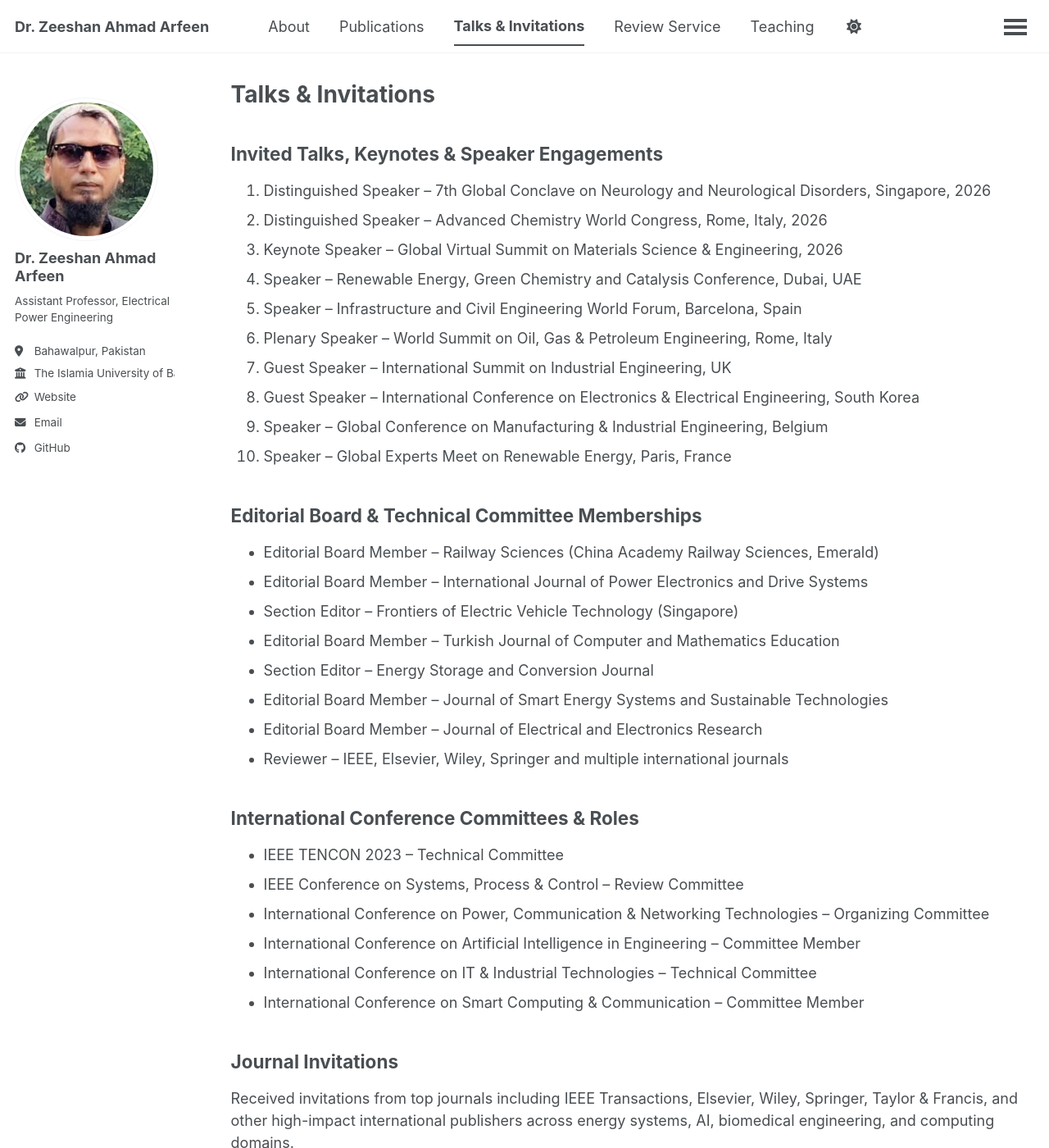
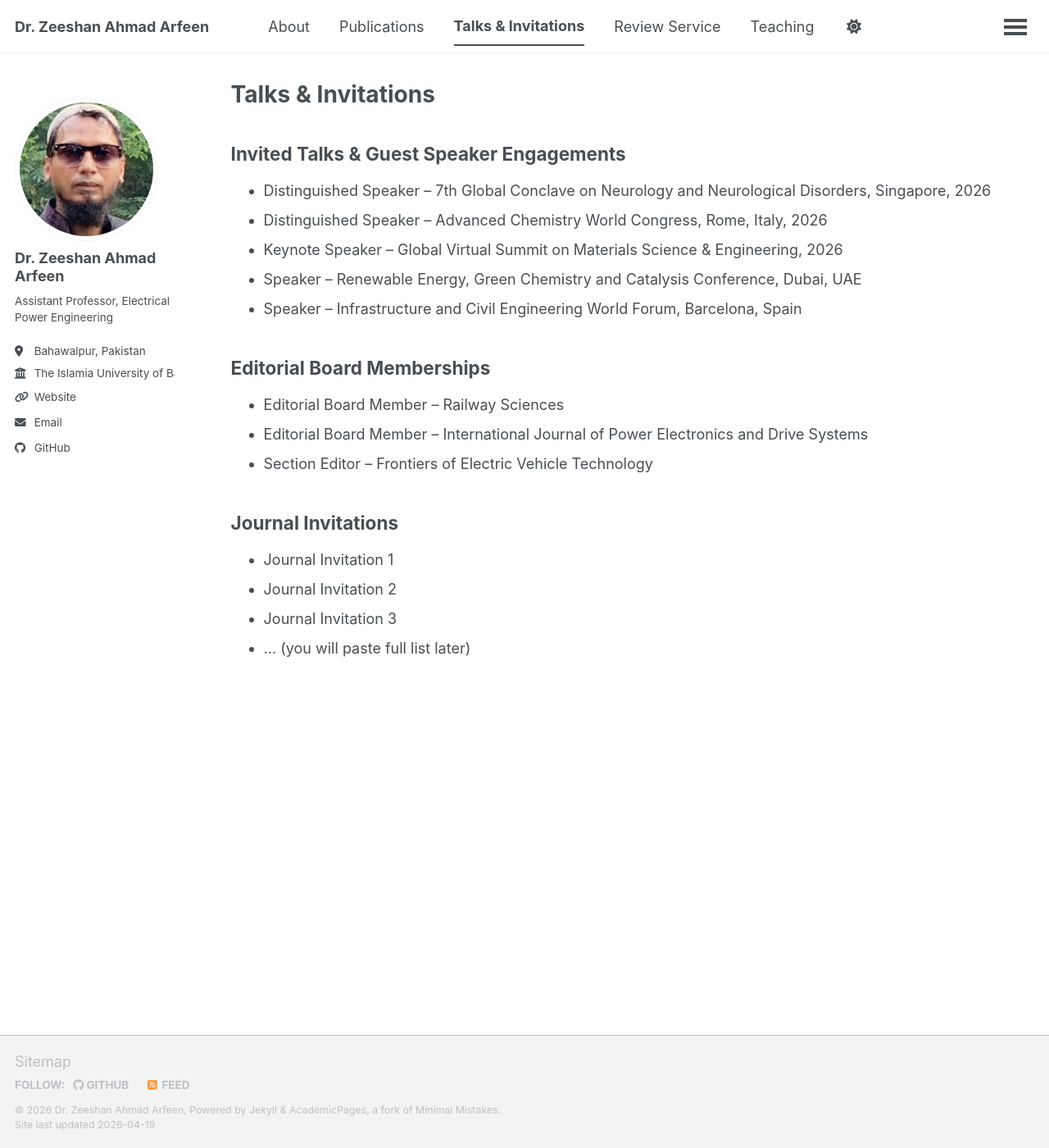
Before and after one commit to ZeeshanAhmadArfeen/ZeeshanAhmadArfeen.github.io, a Jekyll site: the page built from _pages/talks.html, in a window 1280 px wide and 1400 px high. Shown: the whole window at 82% size. Built offline with Jekyll 4.4.1, drawn with Linux system fonts in a browser that asks for light colours; a script bundle is joined from its source files by our own code; library files that are not in the unit come from our copies; some of the changed text lies outside the part shown.

Commit message:
Update Talks & Invitations page structure

```diff
--- a/_pages/talks.html
+++ b/_pages/talks.html
@@ -5,45 +5,27 @@ permalink: /talks/
 author_profile: true
 ---
 
-<h2>Invited Talks, Keynotes & Speaker Engagements</h2>
-<ol>
+
+<h2>Invited Talks & Guest Speaker Engagements</h2>
+<ul>
   <li>Distinguished Speaker – 7th Global Conclave on Neurology and Neurological Disorders, Singapore, 2026</li>
   <li>Distinguished Speaker – Advanced Chemistry World Congress, Rome, Italy, 2026</li>
   <li>Keynote Speaker – Global Virtual Summit on Materials Science & Engineering, 2026</li>
   <li>Speaker – Renewable Energy, Green Chemistry and Catalysis Conference, Dubai, UAE</li>
   <li>Speaker – Infrastructure and Civil Engineering World Forum, Barcelona, Spain</li>
-  <li>Plenary Speaker – World Summit on Oil, Gas & Petroleum Engineering, Rome, Italy</li>
-  <li>Guest Speaker – International Summit on Industrial Engineering, UK</li>
-  <li>Guest Speaker – International Conference on Electronics & Electrical Engineering, South Korea</li>
-  <li>Speaker – Global Conference on Manufacturing & Industrial Engineering, Belgium</li>
-  <li>Speaker – Global Experts Meet on Renewable Energy, Paris, France</li>
-</ol>
-
-<h2>Editorial Board & Technical Committee Memberships</h2>
-<ul>
-  <li>Editorial Board Member – Railway Sciences (China Academy Railway Sciences, Emerald)</li>
-  <li>Editorial Board Member – International Journal of Power Electronics and Drive Systems</li>
-  <li>Section Editor – Frontiers of Electric Vehicle Technology (Singapore)</li>
-  <li>Editorial Board Member – Turkish Journal of Computer and Mathematics Education</li>
-  <li>Section Editor – Energy Storage and Conversion Journal</li>
-  <li>Editorial Board Member – Journal of Smart Energy Systems and Sustainable Technologies</li>
-  <li>Editorial Board Member – Journal of Electrical and Electronics Research</li>
-  <li>Reviewer – IEEE, Elsevier, Wiley, Springer and multiple international journals</li>
 </ul>
 
-<h2>International Conference Committees & Roles</h2>
+<h2>Editorial Board Memberships</h2>
 <ul>
-  <li>IEEE TENCON 2023 – Technical Committee</li>
-  <li>IEEE Conference on Systems, Process & Control – Review Committee</li>
-  <li>International Conference on Power, Communication & Networking Technologies – Organizing Committee</li>
-  <li>International Conference on Artificial Intelligence in Engineering – Committee Member</li>
-  <li>International Conference on IT & Industrial Technologies – Technical Committee</li>
-  <li>International Conference on Smart Computing & Communication – Committee Member</li>
+  <li>Editorial Board Member – Railway Sciences</li>
+  <li>Editorial Board Member – International Journal of Power Electronics and Drive Systems</li>
+  <li>Section Editor – Frontiers of Electric Vehicle Technology</li>
 </ul>
 
 <h2>Journal Invitations</h2>
-<p>
-Received invitations from top journals including IEEE Transactions, Elsevier, Wiley, Springer, Taylor & Francis, and other high-impact international publishers across energy systems, AI, biomedical engineering, and computing domains.
-</p>
-
-<p><em>Note: Full detailed list available upon request.</em></p>
+<ul>
+  <li>Journal Invitation 1</li>
+  <li>Journal Invitation 2</li>
+  <li>Journal Invitation 3</li>
+  <li>... (you will paste full list later)</li>
+</ul>
```
